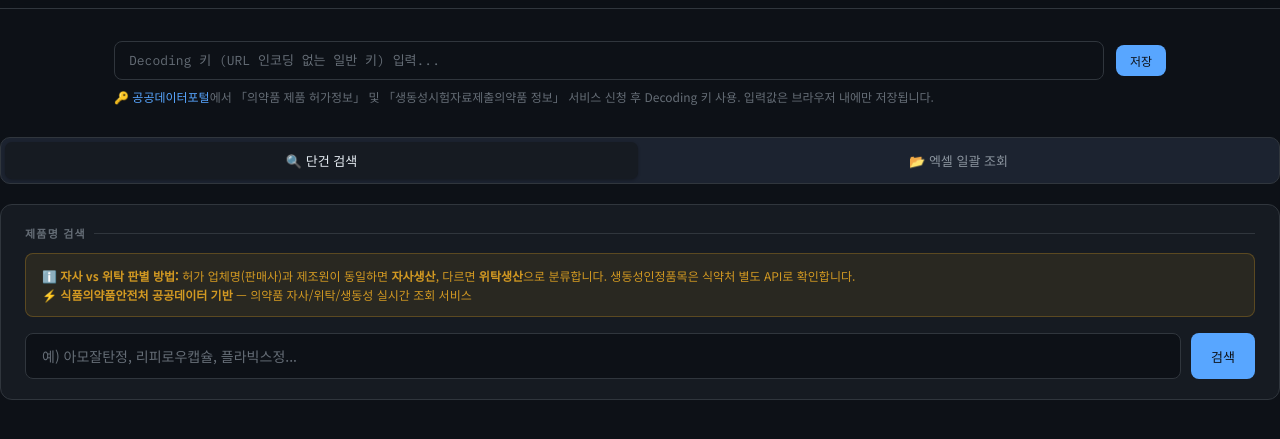
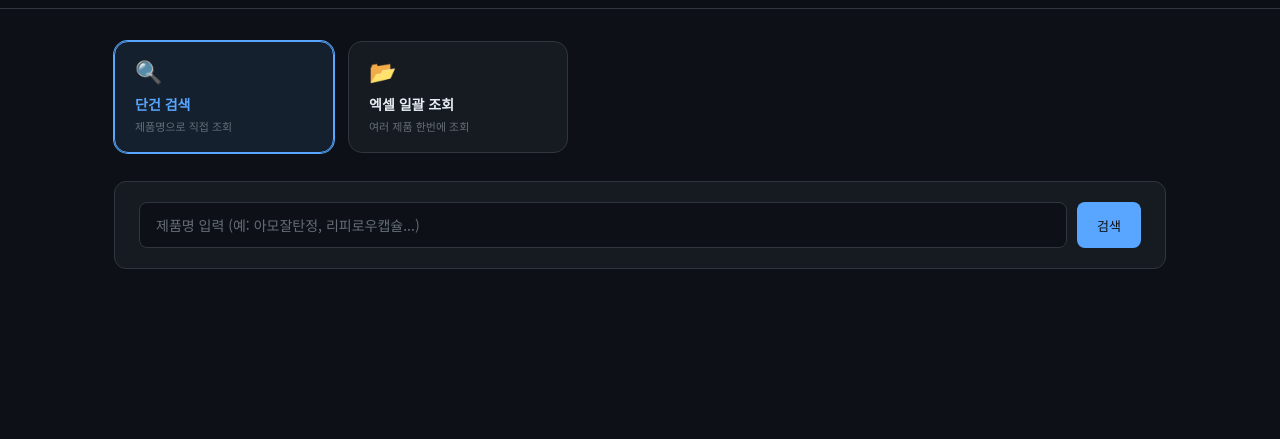
Before and after one commit to limsuc/sw-check, a website: page public/index.html in a window 1280 px wide. Shown: the part 47-486 px from the top of the page. Drawn offline with Linux system fonts and the light colour scheme.

Commit message:
Add files via upload

```diff
--- a/public/index.html
+++ b/public/index.html
@@ -478,6 +478,50 @@
     margin-bottom: 16px;
     line-height: 1.6;
   }
+
+  /* ── 모드 선택 버튼 ── */
+  .mode-select {
+    display: flex;
+    gap: 14px;
+    margin-bottom: 28px;
+  }
+  .mode-btn {
+    flex: 1;
+    max-width: 220px;
+    background: var(--surface);
+    border: 1px solid var(--border);
+    border-radius: 14px;
+    padding: 18px 20px;
+    cursor: pointer;
+    text-align: left;
+    transition: all .2s;
+    display: flex;
+    flex-direction: column;
+    gap: 4px;
+  }
+  .mode-btn:hover {
+    border-color: var(--accent2);
+    background: rgba(88,166,255,0.06);
+    transform: translateY(-2px);
+  }
+  .mode-btn.active {
+    border-color: var(--accent2);
+    background: rgba(88,166,255,0.1);
+    box-shadow: 0 0 0 1px var(--accent2);
+  }
+  .mode-icon { font-size: 22px; margin-bottom: 4px; }
+  .mode-label {
+    font-size: 14px;
+    font-weight: 600;
+    color: var(--text);
+    font-family: 'Noto Sans KR', sans-serif;
+  }
+  .mode-desc {
+    font-size: 11px;
+    color: var(--text3);
+    font-family: 'Noto Sans KR', sans-serif;
+  }
+  .mode-btn.active .mode-label { color: var(--accent2); }
 </style>
 </head>
 <body>
@@ -490,35 +534,25 @@
 
 <div class="container">
 
-    <div class="api-row">
-      <input class="api-input" id="apiKey" type="password"
-        placeholder="Decoding 키 (URL 인코딩 없는 일반 키) 입력...">
-      <button class="btn btn-primary btn-sm" onclick="saveKey()">저장</button>
-    </div>
-    <p class="api-hint">
-      🔑 <a href="https://www.data.go.kr/data/15095677/openapi.do" target="_blank">공공데이터포털</a>에서
-      「의약품 제품 허가정보」 및 「생동성시험자료제출의약품 정보」 서비스 신청 후 Decoding 키 사용.
-      입력값은 브라우저 내에만 저장됩니다.
-    </p>
-  </div>
-
-  <!-- TABS -->
-  <div class="tab-row">
-    <button class="tab-btn active" onclick="switchTab('single')">🔍 단건 검색</button>
-    <button class="tab-btn" onclick="switchTab('bulk')">📂 엑셀 일괄 조회</button>
+  <!-- 모드 선택 버튼 -->
+  <div class="mode-select">
+    <button class="mode-btn active" id="btnSingle" onclick="switchTab('single')">
+      <span class="mode-icon">🔍</span>
+      <span class="mode-label">단건 검색</span>
+      <span class="mode-desc">제품명으로 직접 조회</span>
+    </button>
+    <button class="mode-btn" id="btnBulk" onclick="switchTab('bulk')">
+      <span class="mode-icon">📂</span>
+      <span class="mode-label">엑셀 일괄 조회</span>
+      <span class="mode-desc">여러 제품 한번에 조회</span>
+    </button>
   </div>
 
   <!-- SINGLE TAB -->
   <div id="tab-single" class="tab-pane active">
     <div class="search-section">
-      <div class="section-label">제품명 검색</div>
-      <div class="notice-box">
-        ℹ️ <strong>자사 vs 위탁 판별 방법:</strong> 허가 업체명(판매사)과 제조원이 동일하면 <b>자사생산</b>, 다르면 <b>위탁생산</b>으로 분류합니다.
-        생동성인정품목은 식약처 별도 API로 확인합니다.<br>
-        ⚡ <strong>식품의약품안전처 공공데이터 기반</strong> — 의약품 자사/위탁/생동성 실시간 조회 서비스
-      </div>
       <div class="search-row">
-        <input class="search-input" id="drugSearch" placeholder="예) 아모잘탄정, 리피로우캡슐, 플라빅스정..."
+        <input class="search-input" id="drugSearch" placeholder="제품명 입력 (예: 아모잘탄정, 리피로우캡슐...)"
           onkeydown="if(event.key==='Enter') searchSingle()">
         <button class="btn btn-primary" id="searchBtn" onclick="searchSingle()">검색</button>
       </div>
@@ -529,16 +563,11 @@
   <!-- BULK TAB -->
   <div id="tab-bulk" class="tab-pane">
     <div class="excel-section">
-      <div class="section-label">엑셀 파일 업로드</div>
-      <div class="notice-box">
-        📋 제품명이 입력된 엑셀(.xlsx, .xls) 또는 CSV 파일을 업로드하세요. 열 선택 후 일괄 조회합니다.
-        API 속도 제한으로 인해 검색 간 0.5초 딜레이가 적용됩니다.
-      </div>
       <div class="drop-zone" id="dropZone">
         <input type="file" id="fileInput" accept=".xlsx,.xls,.csv" onchange="handleFile(event)">
         <div class="drop-icon">📄</div>
-        <div class="drop-text">파일을 드래그하거나 클릭해서 업로드</div>
-        <div class="drop-sub">.xlsx / .xls / .csv 지원</div>
+        <div class="drop-text">엑셀 파일을 드래그하거나 클릭해서 업로드</div>
+        <div class="drop-sub">.xlsx / .xls / .csv — 1행 헤더, 2행부터 제품명</div>
       </div>
       <div class="excel-controls" id="excelControls" style="display:none">
         <div>
@@ -577,10 +606,10 @@ window.onload = () => { setupDrop(); };
 
 function getKey() { return ""; }
 function switchTab(tab) {
-  document.querySelectorAll('.tab-btn').forEach((b,i) =>
-    b.classList.toggle('active',(i===0&&tab==='single')||(i===1&&tab==='bulk')));
+  document.getElementById('btnSingle').classList.toggle('active', tab==='single');
+  document.getElementById('btnBulk').classList.toggle('active',   tab==='bulk');
   document.getElementById('tab-single').classList.toggle('active', tab==='single');
-  document.getElementById('tab-bulk').classList.toggle('active',  tab==='bulk');
+  document.getElementById('tab-bulk').classList.toggle('active',   tab==='bulk');
 }
 
 // ── API 호출 (프록시 경유) ─────────────────────
```
